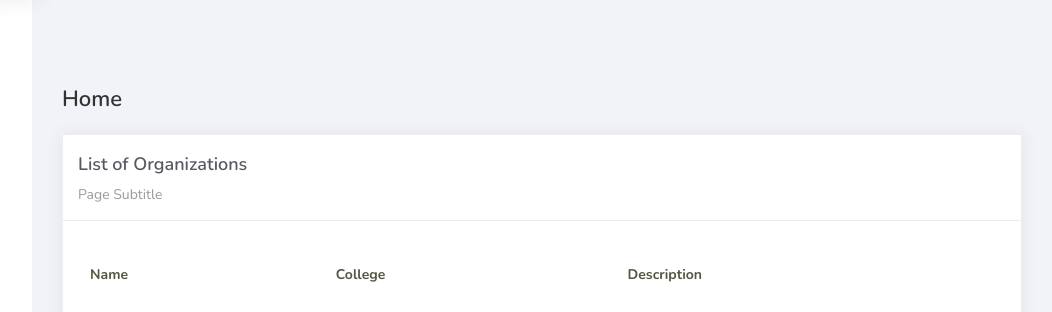
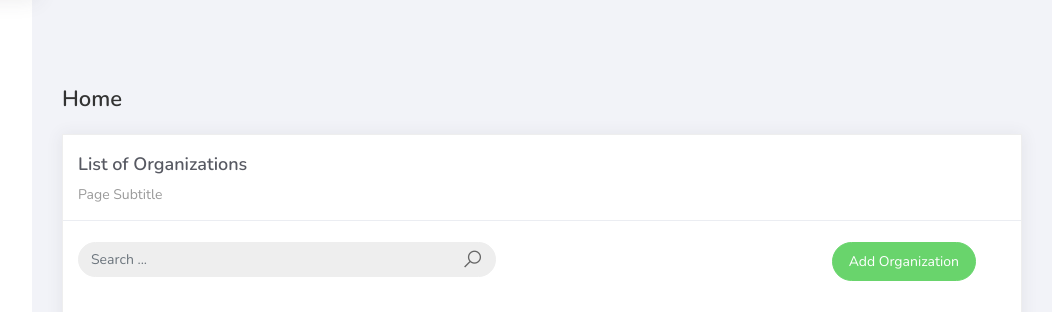
Before and after one commit to ParrotFriend/PSUSphere, a Django app: template projectsite/templates/org_list.html in a window 1280 px wide. Shown: the part 801-1113 px from the top of the page, without its empty margins (228-1280 px from the left). Run offline with Django 5.2, Linux system fonts and the light colour scheme; the template is opened without the code that fills it, so the values that code supplies are empty; some libraries are stand-ins or nearby versions.

Commit message:
Implemented Organization CreateView and OrganizationForm

```diff
--- a/projectsite/projectsite/urls.py
+++ b/projectsite/projectsite/urls.py
@@ -16,7 +16,7 @@ Including another URLconf
 """
 from django.contrib import admin
 from django.urls import path
-from studentorg.views import HomePageView, OrganizationList
+from studentorg.views import HomePageView, OrganizationList, OrganizationCreateView
 from studentorg import views
 
 urlpatterns = [
@@ -24,4 +24,5 @@ urlpatterns = [
     path('', HomePageView.as_view(), name='home'),
     path('index.html', views.HomePageView.as_view(), name='home_index'),
     path('organization_list', OrganizationList.as_view(), name='organization-list'),
+    path('organization_list/add', OrganizationCreateView.as_view(), name='organization-add'),
 ]
--- a/projectsite/templates/org_list.html
+++ b/projectsite/templates/org_list.html
@@ -12,6 +12,29 @@
             <div class="card-title">List of Organizations</div>
             <div class="card-category">Page Subtitle</div>
           </div>
+          <br />
+        <div class="col-md-12 row">
+        <div class="col-md-6">
+            <form class="navbar-left navbar-form nav-search mr-md-3" action="">
+            <div class="input-group">
+                <input type="text" placeholder="Search ..." class="form-control" />
+                <div class="input-group-append">
+                <span class="input-group-text">
+                    <i class="la la-search search-icon"></i>
+                </span>
+                </div>
+            </div>
+            </form>
+        </div>
+
+        <div class="col-md-6">
+            <div class="pull-right">
+            <a href="{% url 'organization-add' %}" class="btn btn-success btn-rounded">
+                Add Organization
+            </a>
+            </div>
+        </div>
+        </div>
           <div class="card-body">
             <table class="table table-striped mt-3">
               <thead>
```
Also changed, not shown: projectsite/studentorg/forms.py (added, +9 -0 lines), projectsite/studentorg/views.py (+9 -0 lines), projectsite/templates/org_form.html (added, +40 -0 lines).
